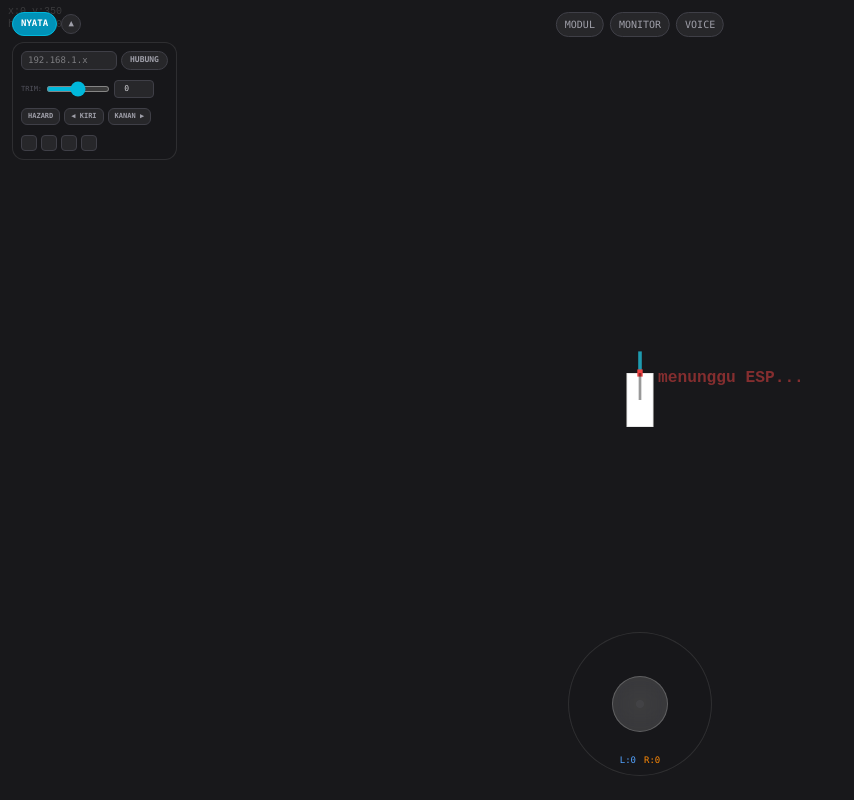
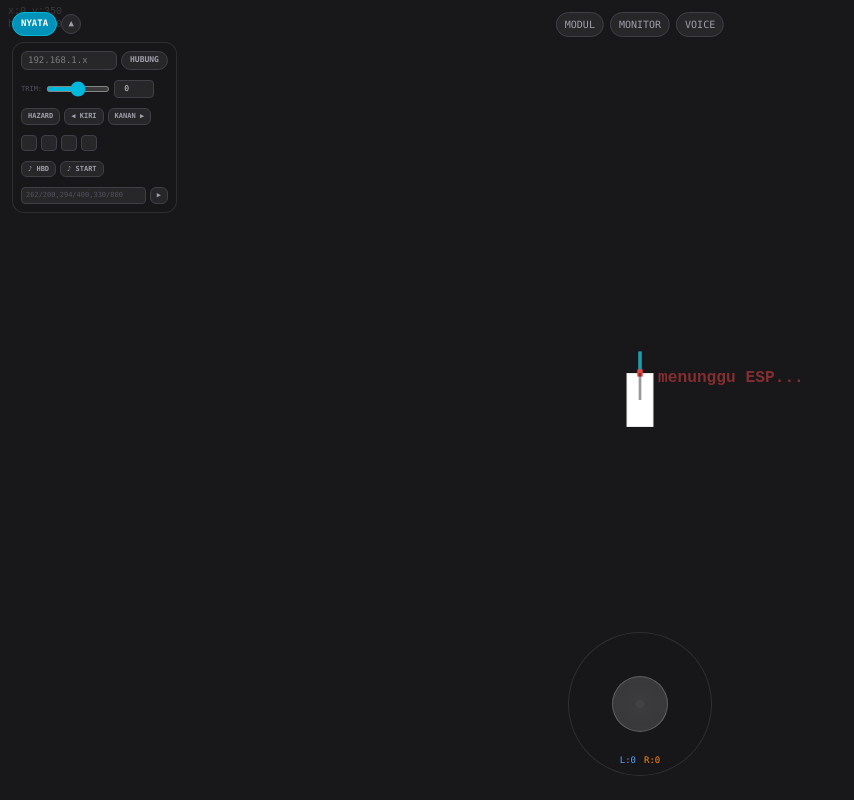
Before and after one commit to jajangking/kei, a Next.js app: page /simulasi in a window 1280 px wide. Shown: the whole page, without its empty margins (0-854 px from the left). Built offline with nearby package versions, Linux system fonts and the light colour scheme.

Commit message:
tambah custom melody: input teks di NYATA + handler ESP

```diff
--- a/app/simulasi/page.tsx
+++ b/app/simulasi/page.tsx
@@ -1201,6 +1201,42 @@ export default function SimulasiPage() {
                 );
               })}
             </div>
+            <div className="flex gap-1 mt-1">
+              {[
+                { lbl: '♪ HBD', melody: 'birthday' },
+                { lbl: '♪ START', melody: 'startup' },
+              ].map(b => (
+                <button key={b.melody} onClick={() => {
+                  if (wsRef.current?.readyState === WebSocket.OPEN) wsRef.current.send(JSON.stringify({ buzzer: b.melody }));
+                }}
+                  className="px-1.5 py-0.5 rounded-md text-[7px] font-mono font-bold border bg-zinc-800 border-zinc-700 text-zinc-400 active:scale-90 hover:text-white"
+                >
+                  {b.lbl}
+                </button>
+              ))}
+            </div>
+            <div className="flex gap-1 mt-1">
+              <input type="text" id="melodyInput" placeholder="262/200,294/400,330/800"
+                className="flex-1 min-w-0 px-1 py-0.5 rounded bg-zinc-800 border border-zinc-700 text-zinc-300 text-[7px] font-mono outline-none placeholder-zinc-600"
+              />
+              <button onClick={() => {
+                const el = document.getElementById('melodyInput') as HTMLInputElement;
+                if (!el) return;
+                const raw = el.value.trim();
+                if (!raw) return;
+                const parts = raw.split(',').map(s => s.trim());
+                const arr: number[][] = [];
+                for (const p of parts) {
+                  const m = p.match(/^(\d+)\/(\d+)$/);
+                  if (m) arr.push([parseInt(m[1]), parseInt(m[2])]);
+                }
+                if (arr.length && wsRef.current?.readyState === WebSocket.OPEN) wsRef.current.send(JSON.stringify({ melody: arr }));
+              }}
+                className="px-1.5 py-0.5 rounded-md text-[7px] font-mono font-bold border bg-zinc-800 border-zinc-700 text-zinc-400 active:scale-90 hover:text-white"
+              >
+                ▶
+              </button>
+            </div>
           </div>
         )}
       </div>
```
Also changed, not shown: 1 other file (tests, documents, lock files or other folders).
